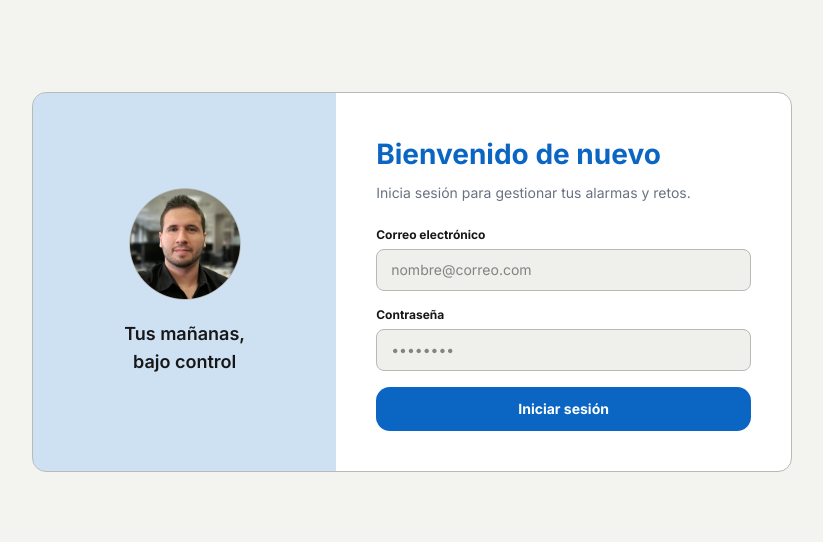
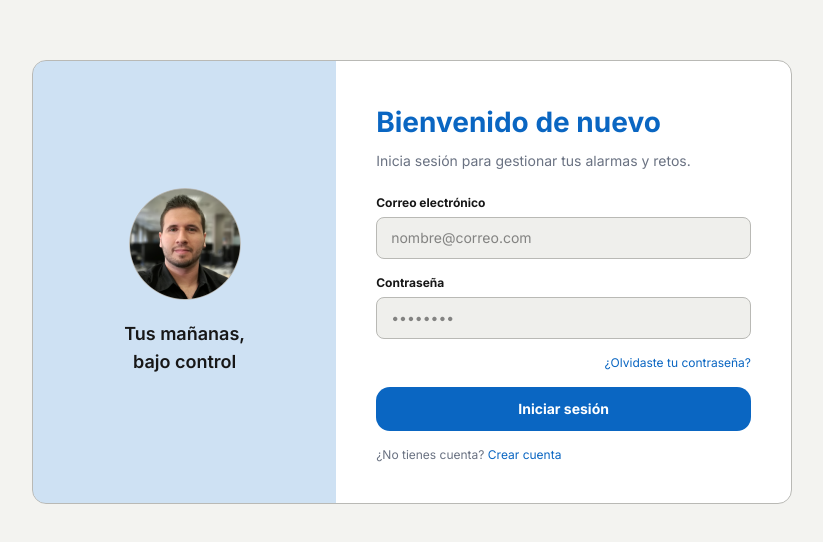
Before and after one commit to CastaDJ/web-alarma, a Next.js app: page /login in a window 1280 px wide. Shown: the part 118-660 px from the top of the page, without its empty margins (228-1051 px from the left). Built offline with nearby package versions, Linux system fonts and the light colour scheme.

Commit message:
feat: add forgot password and create account links

```diff
--- a/src/app/login/_components/login-form.tsx
+++ b/src/app/login/_components/login-form.tsx
@@ -1,3 +1,5 @@
+import Link from "next/link";
+
 export function LoginForm() {
   return (
     <form className="flex flex-col gap-4">
@@ -25,12 +27,26 @@ export function LoginForm() {
         />
       </label>
 
+      <Link
+        href="/login"
+        className="text-xs text-primary self-end hover:underline"
+      >
+        ¿Olvidaste tu contraseña?
+      </Link>
+
       <button
         type="submit"
         className="font-bold text-sm bg-primary text-white py-3 px-5.5 rounded-[14px] w-full cursor-pointer hover:bg-primary-200 active:bg-primary-200"
       >
         Iniciar sesión
       </button>
+
+      <p className="text-xs text-gray-500">
+        ¿No tienes cuenta?{" "}
+        <Link href="/login" className="text-primary hover:underline">
+          Crear cuenta
+        </Link>
+      </p>
     </form>
   );
 }
```
